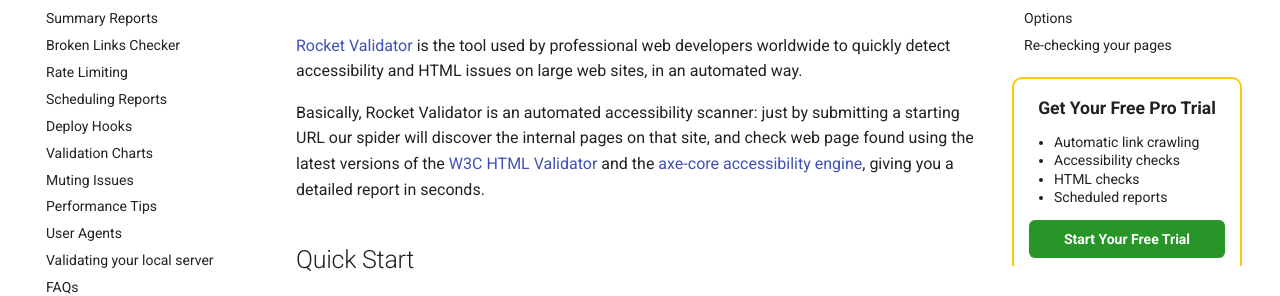
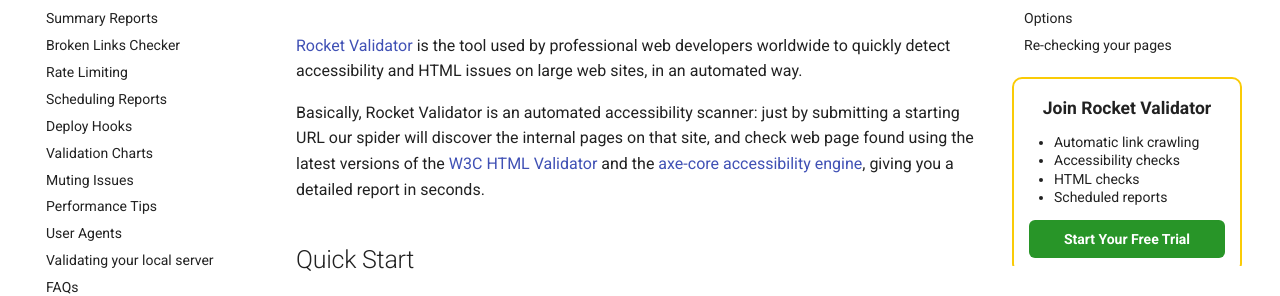
Before and after one commit to rocketvalidator/docs-rocketvalidator, an MkDocs documentation site: the page built from docs/index.md, in a window 1280 px wide. Shown: the part 147-443 px from the top of the page. Built offline with MkDocs 1.6.1 and Material for MkDocs 9.7.7, drawn with Linux system fonts in a browser that asks for light colours.

Commit message:
direct link to register account

```diff
--- a/overrides/partials/toc.html
+++ b/overrides/partials/toc.html
@@ -52,14 +52,14 @@
   {% endif %}
 
   <div class="widget">
-    <p class="title">Get Your Free Pro Trial</p>
+    <p class="title">Join Rocket Validator</p>
     <ul>
       <li>Automatic link crawling</li>
       <li>Accessibility checks</li>
       <li>HTML checks</li>
       <li>Scheduled reports</li>
     </ul>
-    <p class="btn"><a href="https://rocketvalidator.com/try" target="_blank" class="btn">Start Your Free Trial</a></p>
+    <p class="btn"><a href="https://rocketvalidator.com/registration/new" target="_blank" class="btn">Start Your Free Trial</a></p>
   </div>
 
 </nav>
```
